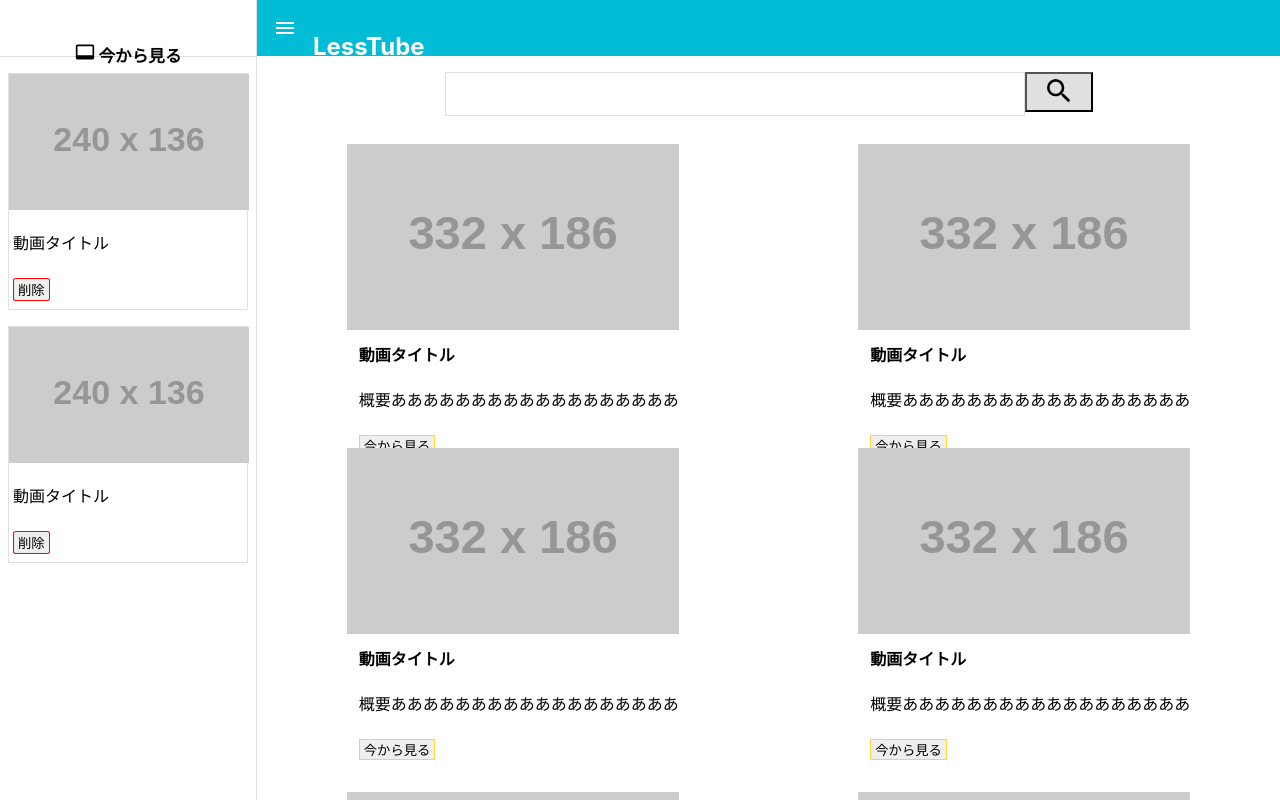
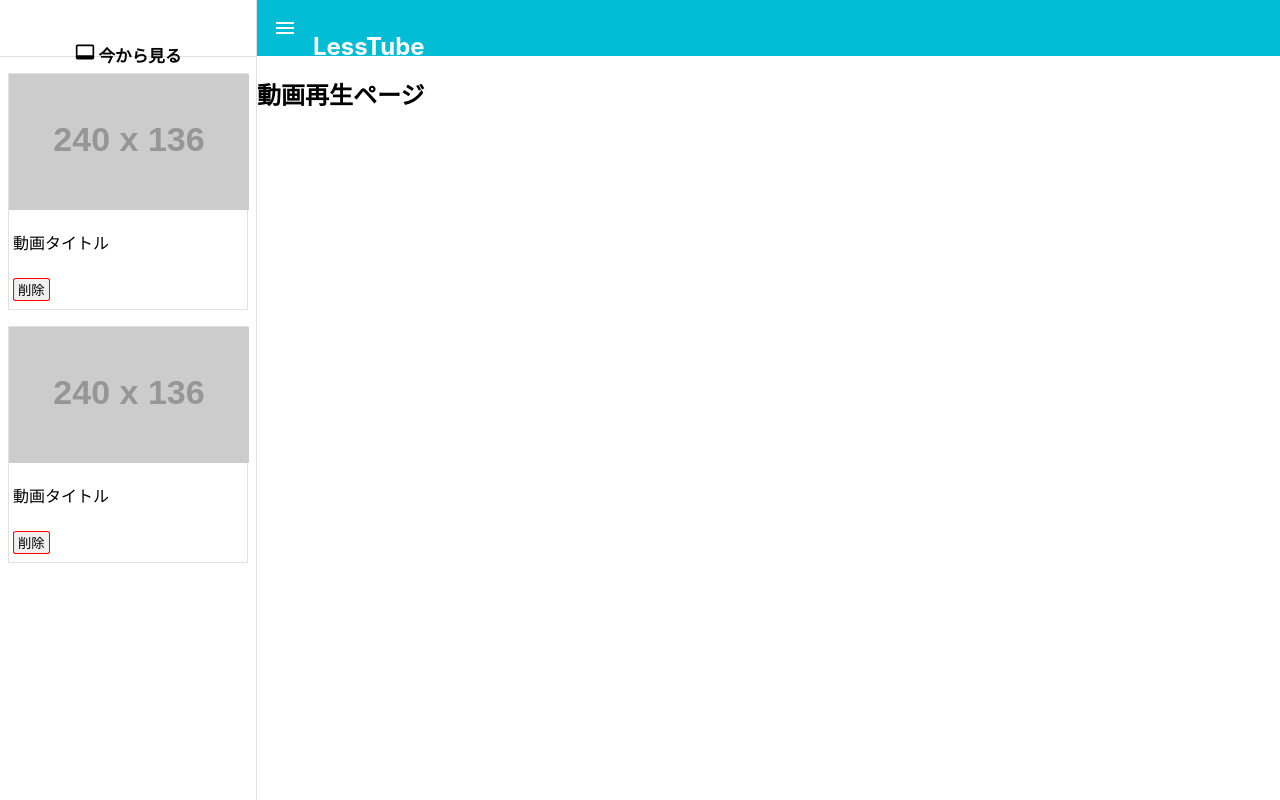
Before and after one commit to minguu42/js-lesstube, a React (Create React App) app: page /watch in a window 1280 px wide. Shown: the top 800 px of the page. Built offline with nearby package versions, Linux system fonts and the light colour scheme.

Commit message:
React Routerでルーティングを実装

```diff
--- a/package.json
+++ b/package.json
@@ -9,6 +9,8 @@
     "react": "^17.0.1",
     "react-dom": "^17.0.1",
     "react-icons": "^4.1.0",
+    "react-router": "^5.2.0",
+    "react-router-dom": "^5.2.0",
     "react-scripts": "4.0.1",
     "ress": "^3.0.0",
     "web-vitals": "^0.2.4"
--- a/src/App.js
+++ b/src/App.js
@@ -4,6 +4,7 @@ import VideoList from "./components/VideoList";
 
 import './App.css';
 import SearchForm from "./components/SearchForm";
+import {Redirect, Route, Switch} from "react-router";
 
 const App = () => {
     return (
@@ -11,8 +12,19 @@ const App = () => {
             <NavigationDrawer/>
             <div className="main">
                 <AppBar/>
-                <SearchForm/>
-                <VideoList/>
+                <Switch>
+                    <Route exact path="/">
+                        <SearchForm/>
+                        <VideoList/>
+                    </Route>
+                    <Route path="/watch">
+                        <h2>動画再生ページ</h2>
+                    </Route>
+                    <Route path="/thank">
+                        <h2>ThankYouページ</h2>
+                    </Route>
+                    <Redirect push to="/"/>
+                </Switch>
             </div>
         </div>
     );
--- a/src/components/SearchForm.css
+++ b/src/components/SearchForm.css
@@ -1,6 +1,7 @@
 .form__outer {
     margin-top: 16px;
-    height: 56px;
+    margin-bottom: 8px;
+    height: 40px;
 }
 
 .form {
--- a/src/index.js
+++ b/src/index.js
@@ -1,15 +1,18 @@
 import React from 'react';
 import ReactDOM from 'react-dom';
+import {BrowserRouter} from "react-router-dom";
 import 'ress';
 import './index.css';
 import App from './App';
 import reportWebVitals from './reportWebVitals';
 
 ReactDOM.render(
-  <React.StrictMode>
-    <App />
-  </React.StrictMode>,
-  document.getElementById('root')
+    <React.StrictMode>
+        <BrowserRouter>
+            <App/>
+        </BrowserRouter>
+    </React.StrictMode>,
+    document.getElementById('root')
 );
 
 // If you want to start measuring performance in your app, pass a function
```
Also changed, not shown: 1 other file (tests, documents, lock files or other folders).
